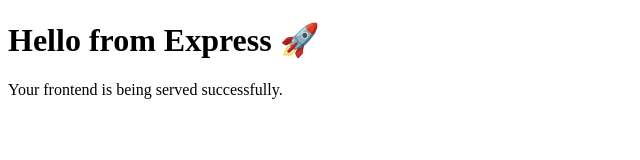
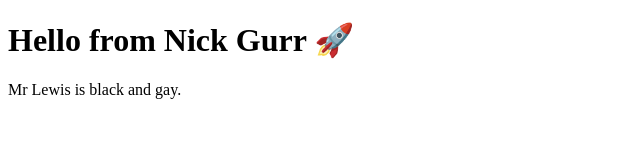
Before and after one commit to L3DataOps/AtlasBetaTempNick, a website: page public/index.html in a window 1280 px wide. Shown: the whole page, without its empty margins (0-640 px from the left). Drawn offline with Linux system fonts and the light colour scheme.

Commit message:
Adding html text

```diff
--- a/public/index.html
+++ b/public/index.html
@@ -4,7 +4,7 @@
   <title>Express App</title>
 </head>
 <body>
-  <h1>Hello from Express 🚀</h1>
-  <p>Your frontend is being served successfully.</p>
+  <h1>Hello from Nick Gurr 🚀</h1>
+  <p>Mr Lewis is black and gay.</p>
 </body>
 </html>
```
